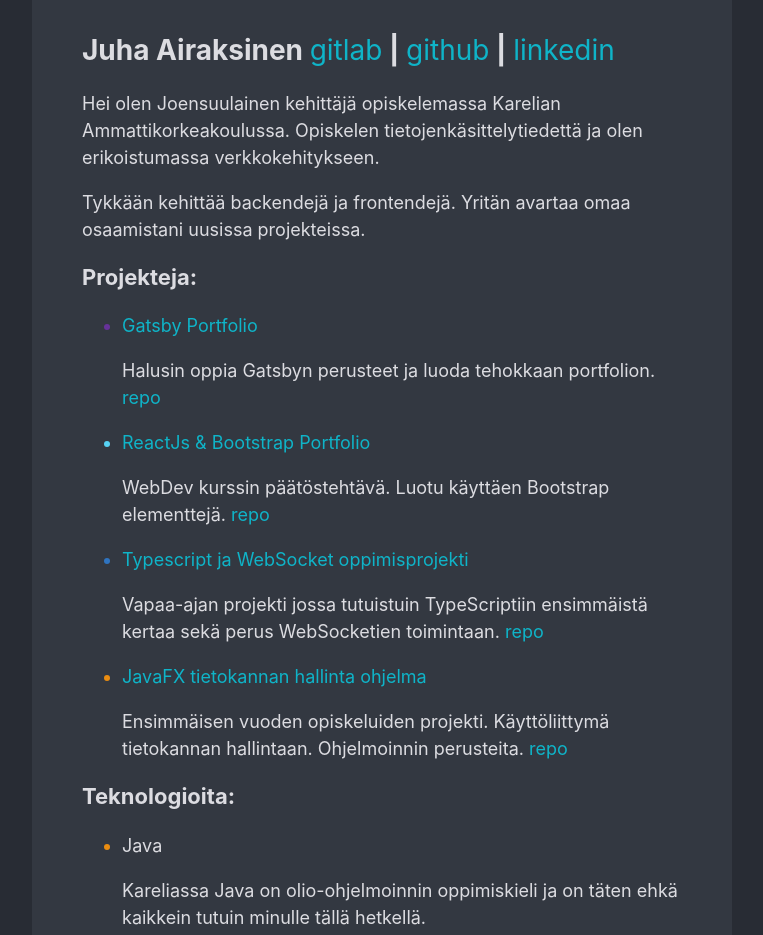
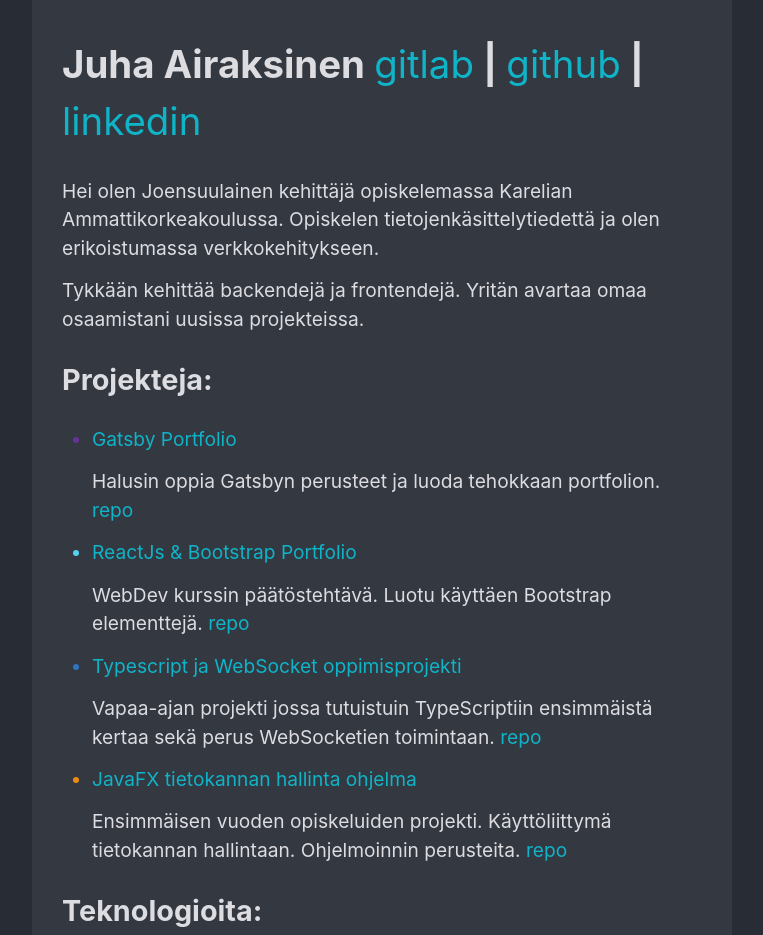
Before and after one commit to Zerkath/portfolio-gatsby, a Gatsby site: page / in a window 1280 px wide. Shown: the top 935 px of the page, without its empty margins (258-1021 px from the left). Built offline with nearby package versions, Linux system fonts and the light colour scheme; Gatsby itself is replaced by a stand-in of ours.

Commit message:
styling changes, compact, image fadein changes

```diff
--- a/src/styles.scss
+++ b/src/styles.scss
@@ -9,6 +9,7 @@
     -webkit-font-smoothing: antialiased;
     -moz-osx-font-smoothing: grayscale;
     background-color: #333841;
+
     line-height: 1.5;
     height: 100vh;
 }
@@ -16,13 +17,15 @@
 main {
     background-color: #333841;
     padding: 50px;
+    padding-right: 30px;
+    padding-left: 30px;
     padding-top: 10px;
 }
 
 html {
-    background-color: #282c34;
+    background: #282c34;
     color: $base-color;
-    font-size: 18px;
+    font-size: 1.2em;
     font-weight: 440;
     margin: auto;
     display: flex;
@@ -30,13 +33,14 @@
     align-items: center;
 }
 
-h1 {
-    font-size: 28px;
-}
-h2 {
-    font-size: 22px;
+ul {
+    padding-inline-start: 30px;
 }
 
+p {
+    margin-block-start: 0.7em;
+    margin-block-end: 0.7em;
+}
 span {
     color: $base-color;
 }
@@ -49,7 +53,7 @@
         color: rgb(15, 180, 200)
     }
     &:hover {
-        color: rgb(15, 180, 200)
+        color: rgb(140, 160, 180)
     }
 }
 
@@ -58,3 +62,13 @@
     background-color: #2f1f49;
     padding: 5px;
 }
+
+.gatsby-resp-image-wrapper {
+    animation: fadeIn ease 2.5s;
+    -webkit-animation: fadeIn ease 2.5s;
+}
+
+@keyframes fadeIn {
+    0% {opacity:0}
+    100% {opacity:1}
+}
```
